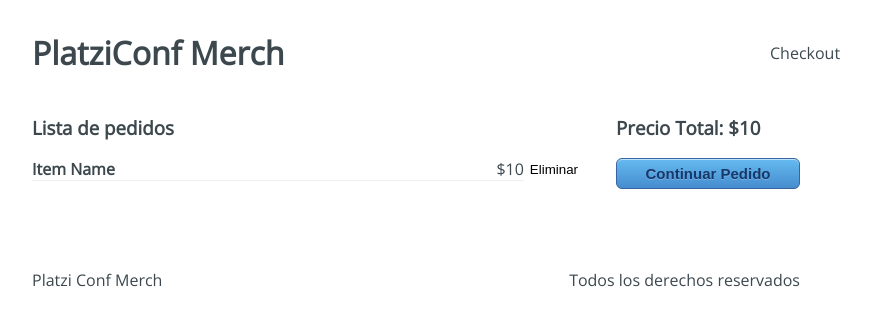
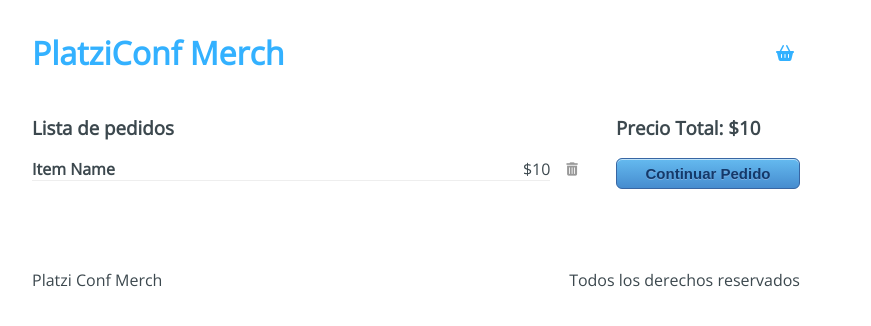
Before and after one commit to danyel117/platzi-conf-store, a Next.js app: page /checkout in a window 1280 px wide. Shown: the top 326 px of the page, without its empty margins (224-1095 px from the left). Built offline with nearby package versions, Linux system fonts and the light colour scheme.

Commit message:
clase 27: agregar íconos de font awesome y corregir estilos

```diff
--- a/components/Header/index.js
+++ b/components/Header/index.js
@@ -1,10 +1,17 @@
 import React from 'react';
+import Link from 'next/link';
 import { HeaderS, Checkout } from './styles';
 
 const Header = () => (
   <HeaderS>
-    <h1>PlatziConf Merch</h1>
-    <Checkout>Checkout</Checkout>
+    <Link href="/">
+      <h1>PlatziConf Merch</h1>
+    </Link>
+    <Checkout>
+      <Link href="/checkout">
+        <i className="fas fa-shopping-basket" />
+      </Link>
+    </Checkout>
   </HeaderS>
 );
 
--- a/components/Header/styles.js
+++ b/components/Header/styles.js
@@ -3,6 +3,10 @@
 export const HeaderS = styled.div`
   display: flex;
   justify-content: space-between;
+  h1 {
+    cursor: pointer;
+    color: #33b1ff;
+  }
 `;
 export const Checkout = styled.div`
   display: flex;
@@ -11,4 +15,13 @@
   justify-items: center;
   width: 30px;
   margin: 0 0 0 0.5em;
+  a,
+  .fas {
+    cursor: pointer;
+    text-decoration: none;
+    color: #33b1ff;
+  }
+  a:visited {
+    color: #33b1ff;
+  }
 `;
--- a/pages/_document.js
+++ b/pages/_document.js
@@ -48,6 +48,10 @@
           <meta name="format-detection" content="telephone=no" />
           <meta name="mobile-web-app-capable" content="yes" />
           <meta name="theme-color" content="#FFFFFF" />
+          <script
+            src="https://kit.fontawesome.com/433667d0d8.js"
+            crossOrigin="anonymous"
+          />
           {/* <link
             rel="apple-touch-icon"
             sizes="180x180"
--- a/pages/checkout/index.js
+++ b/pages/checkout/index.js
@@ -1,5 +1,6 @@
 import React from 'react';
 import Layout from '@components/Layout';
+import Link from 'next/link';
 import {
   CheckoutS,
   CheckoutItem,
@@ -17,12 +18,16 @@
             <h4>Item Name</h4>
             <span>$10</span>
           </CheckoutElement>
-          <button type="button">Eliminar</button>
+          <button type="button">
+            <i className="fas fa-trash-alt" />
+          </button>
         </CheckoutItem>
       </div>
       <CheckoutSidebar>
         <h3>Precio Total: $10</h3>
-        <button type="button">Continuar Pedido</button>
+        <Link href="/checkout/information">
+          <button type="button">Continuar Pedido</button>
+        </Link>
       </CheckoutSidebar>
     </CheckoutS>
   </Layout>
--- a/pages/checkout/information/index.js
+++ b/pages/checkout/information/index.js
@@ -1,5 +1,6 @@
 import React from 'react';
 import Layout from 'components/Layout';
+import Link from 'next/link';
 import {
   InformationS,
   Input,
@@ -33,7 +34,9 @@
         </div>
         <InformationButtons>
           <div>Regresar</div>
-          <div>Pagar</div>
+          <Link href="/checkout/payment">
+            <div>Pagar</div>
+          </Link>
         </InformationButtons>
       </div>
       <InformationSidebar>
--- a/pages/checkout/styles.js
+++ b/pages/checkout/styles.js
@@ -6,6 +6,11 @@
   grid-row-gap: 1.5em;
   display: grid;
   padding: 0 0 4em 0;
+  .fas {
+    margin: 0 0 0 10px;
+    color: rgba(0, 0, 0, 0.4);
+    cursor: pointer;
+  }
 `;
 
 export const CheckoutItem = styled.div`
```
